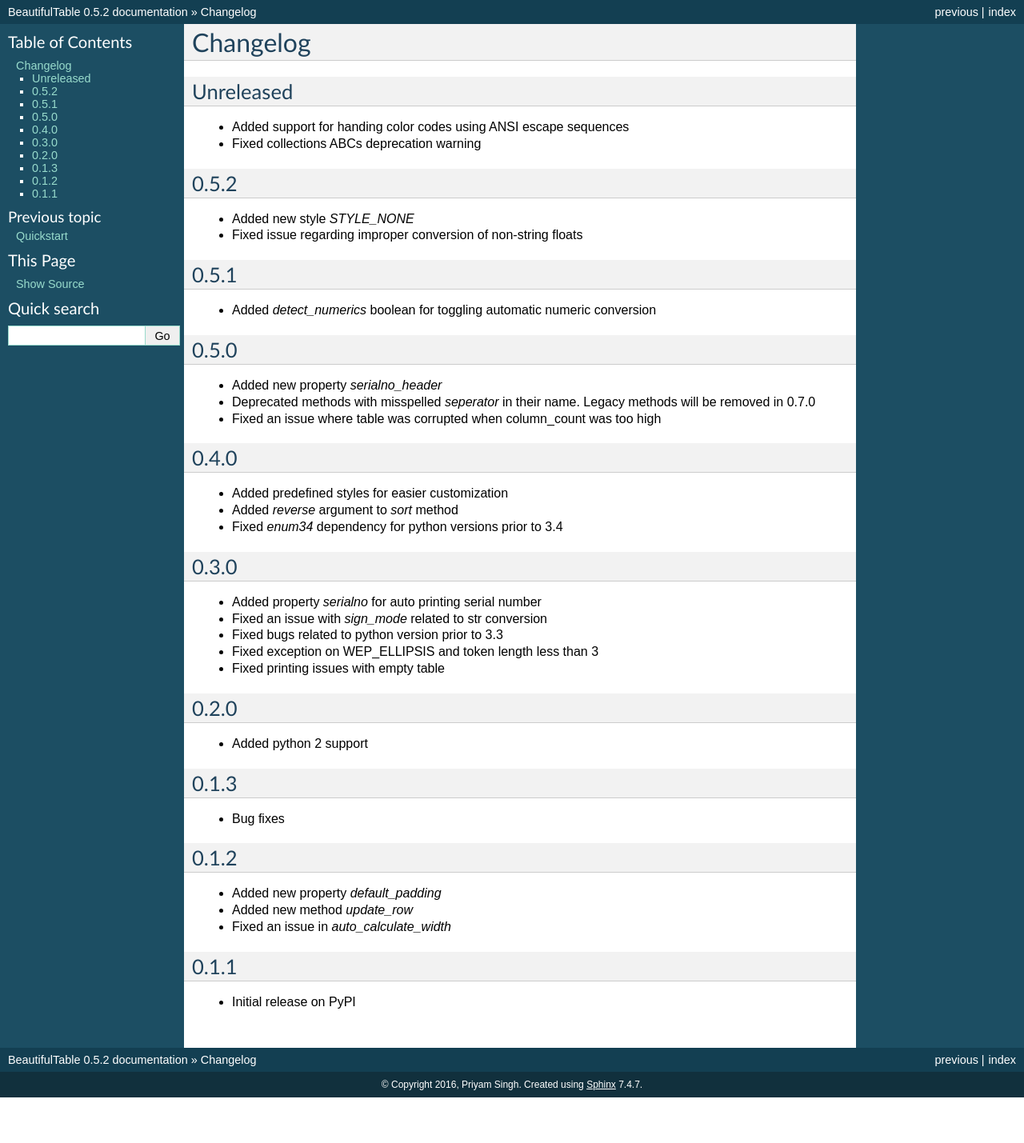
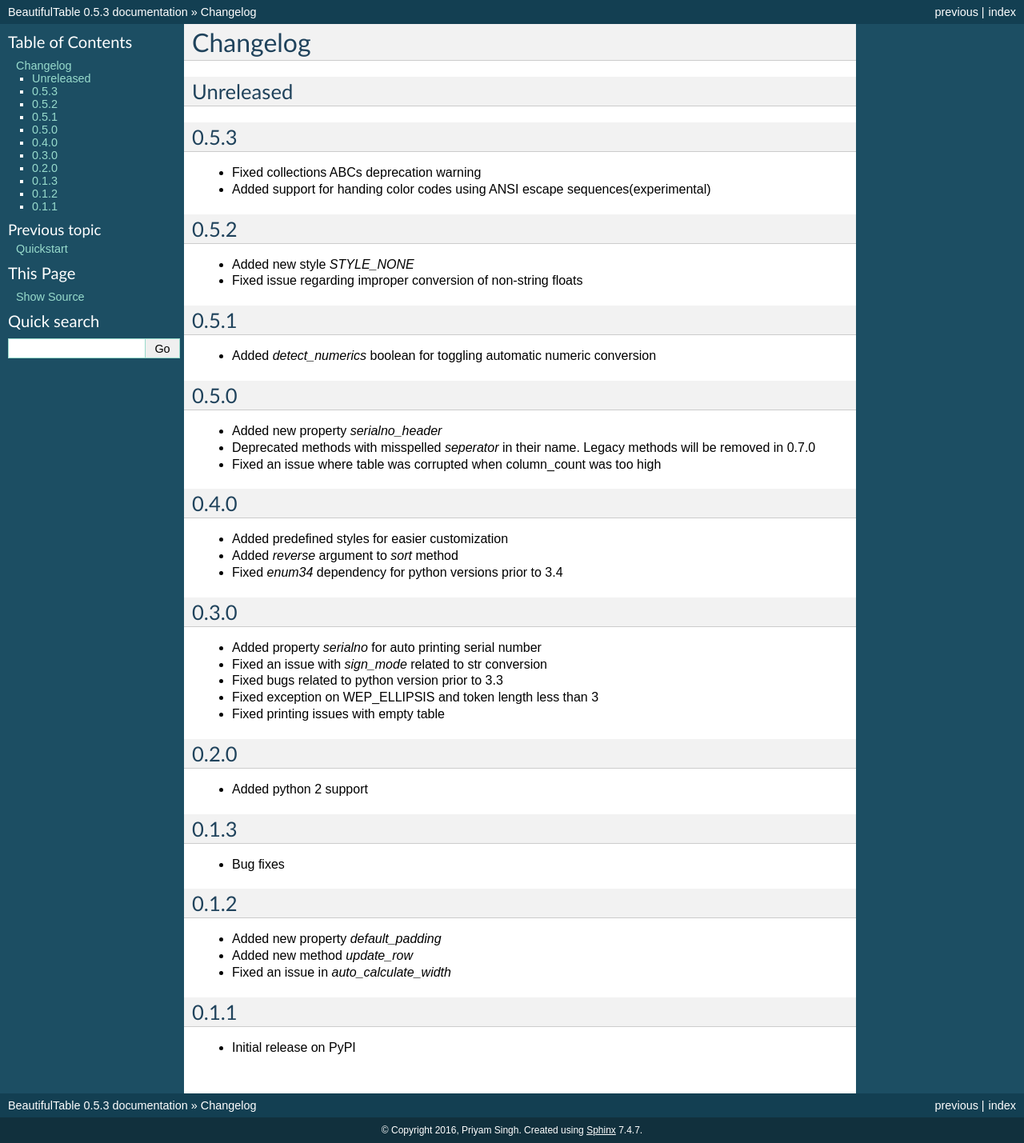
Before and after one commit to pri22296/beautifultable, a Sphinx documentation site: the page built from docs/changelog.rst, in a window 1280 px wide. Shown: the whole page at 80% size. Built offline with Sphinx 7.4.7, drawn with Linux system fonts in a browser that asks for light colours; pages that are not in the unit, such as notebooks, are missing from menus; before the commit the page ends 1372 px from its top, so only the background shows below that.

Commit message:
Prep for v0.5.3 release

```diff
--- a/README.rst
+++ b/README.rst
@@ -127,8 +127,12 @@
 Unreleased
 ==========
 
-* Added support for handing color codes using ANSI escape sequences
+==========
+0.5.3
+==========
+
 * Fixed collections ABCs deprecation warning
+* Added support for handing color codes using ANSI escape sequences(experimental)
 
 ==========
 0.5.2
--- a/docs/conf.py
+++ b/docs/conf.py
@@ -70,7 +70,7 @@
 # The short X.Y version.
 version = '0.5'
 # The full version, including alpha/beta/rc tags.
-release = '0.5.2'
+release = '0.5.3'
 
 # The language for content autogenerated by Sphinx. Refer to documentation
 # for a list of supported languages.
--- a/setup.py
+++ b/setup.py
@@ -1,7 +1,7 @@
 from setuptools import setup
 import sys
 
-version = '0.5.2'
+version = '0.5.3'
 extras_require = {':python_version<"3.4"': ['enum34']}
 
 setup(name='beautifultable',
```
